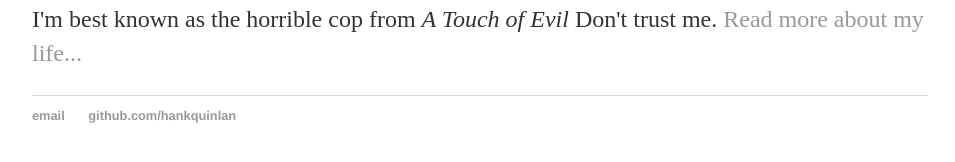
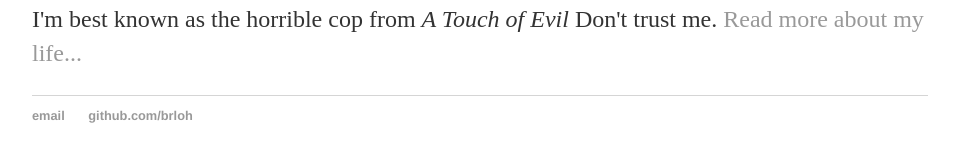
Before and after one commit to brloh/old-website, a Jekyll site: the page built from index.html, in a window 1280 px wide. Shown: the part 194-356 px from the top of the page, without its empty margins (160-1115 px from the left). Built offline with Jekyll 4.4.1, drawn with Linux system fonts in a browser that asks for light colours.

Commit message:
Update default.html

```diff
--- a/_layouts/default.html
+++ b/_layouts/default.html
@@ -21,8 +21,8 @@
 			</div><!-- /.container -->
 			<footer>
 	    		<ul>
-	        		<li><a href="mailto:hankquinlanhub@gmail.com">email</a></li>
-	        		<li><a href="https://github.com/hankquinlan">github.com/hankquinlan</a></li>
+	        		<li><a href="mailto:bloh@usc.edu">email</a></li>
+	        		<li><a href="https://github.com/hankquinlan">github.com/brloh</a></li>
 				</ul>
 			</footer>
 		</body>
```
